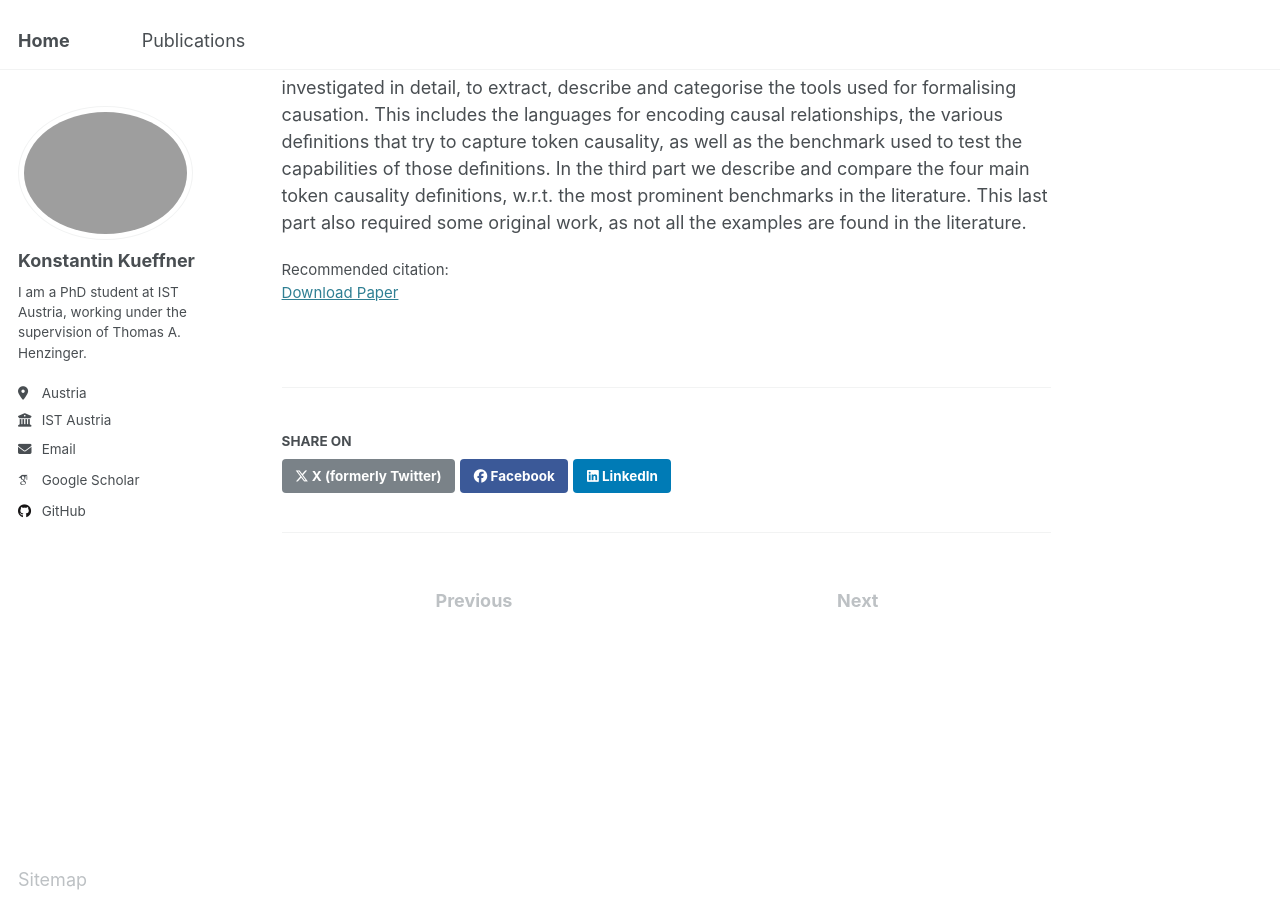
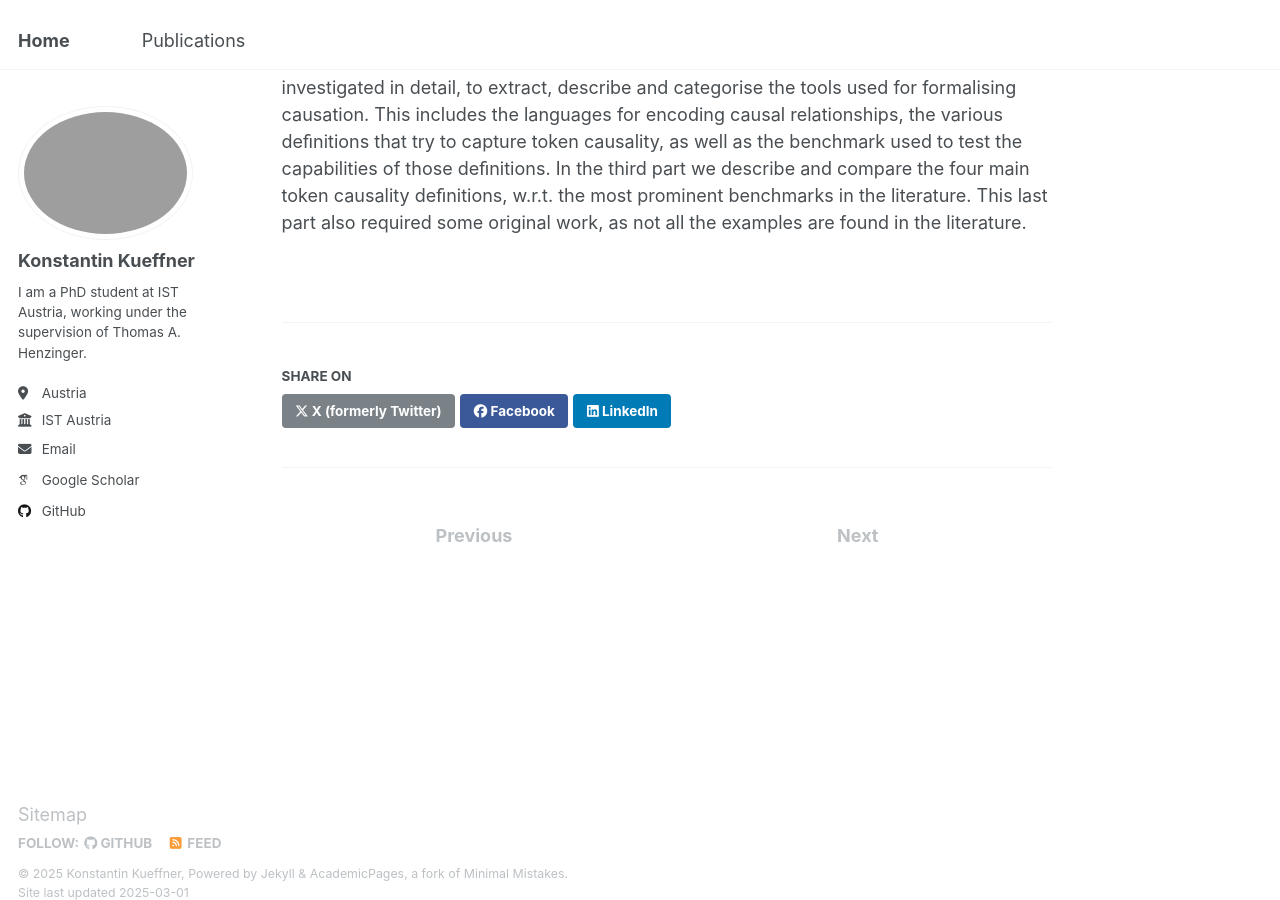
Before and after one commit to KonstantinRK/KonstantinRK.github.io, a Jekyll site: the page built from _publications/21_paper_causality_survey.md, in a window 1280 px wide and 900 px high, scrolled down 508 px. Built offline with Jekyll 4.4.1, drawn with Linux system fonts in a browser that asks for light colours; some web fonts are replaced; part of the change alters nothing that is shown.

Commit message:
Update 21_paper_causality_survey.md

```diff
--- a/_publications/21_paper_causality_survey.md
+++ b/_publications/21_paper_causality_survey.md
@@ -26,7 +26,7 @@ date: 2021-11-01
 venue: 'Master Thesis'
 #slidesurl: 'http://academicpages.github.io/files/slides2.pdf'
 paperurl: 'http://KonstantinRK.github.io/files/21_paper_causality_survey.pdf'
-citation: ''
+# citation: ''
 ---
 
 The study of causality has recently gained traction in computer science. Formally
```
